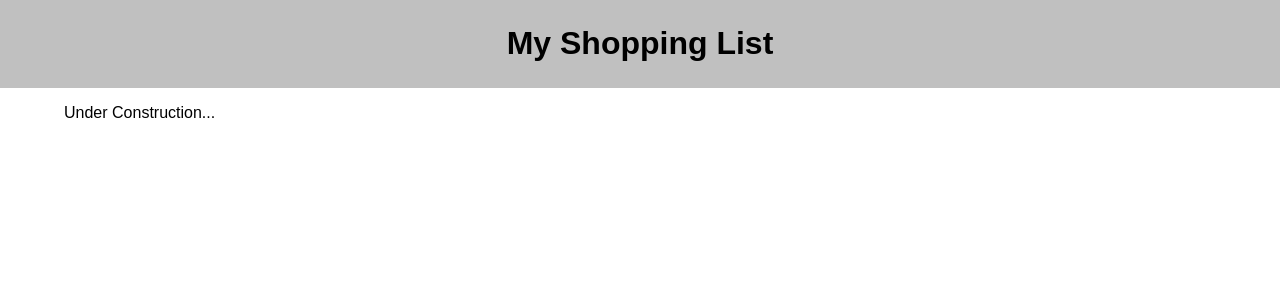
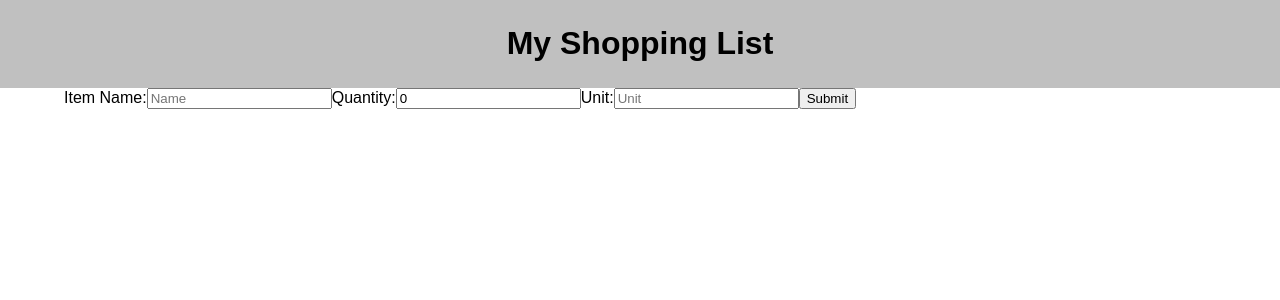
Before and after one commit to W1gglez/group-fs-react-shopping-list, a React (Vite) app: page / in a window 1280 px wide. Shown: the top 300 px of the page. Built offline with nearby package versions, Linux system fonts and the light colour scheme; no server answers.

Commit message:
Add form component to app

```diff
--- a/src/components/AddFoodForm/AddFoodForm.jsx
+++ b/src/components/AddFoodForm/AddFoodForm.jsx
@@ -2,35 +2,56 @@ import React from "react";
 import { useState } from "react";
 import axios from "axios";
 
-export default function AddFoodForm () {
-    const [itemNameForm, setItemNameForm] = useState('');
-    const [itemQuantityForm, setItemQuantityForm] = useState(0);
-    const [itemUnitForm, setItemUnitForm] = useState('');
+export default function AddFoodForm({ fetchInventory }) {
+  const [itemName, setItemName] = useState('');
+  const [itemQuantity, setItemQuantity] = useState(0);
+  const [itemUnit, setItemUnit] = useState('');
 
   function submitHandler(event) {
     event.preventDefault();
-        axios.post("/api/inventory", newStudent)
-        .then((response) => {
-          //getSomething
+    axios
+      .post('/api/inventory', {
+        name: itemName,
+        quantity: itemQuantity,
+        unit: itemUnit,
+      })
+      .then(() => {
+        fetchInventory();
+        setItemName('');
+        setItemQuantity(0);
+        setItemUnit('');
       })
       .catch((err) => {
-          alert("Error Adding inventory");
+        alert('Error Adding Item');
         console.log(err);
       });
-
   }
   return (
     <>
       <form onSubmit={submitHandler}>
-            <label for="name">Item Name:</label>
-            <input value={foodForm} onChange={(evt) => setItemNameForm(evt.target.value)} name="name" placeholder="name"></input>
-            <label for="quantity">How Many?:</label>
-            <input value={foodForm} onChange={(evt) => setItemQuantityForm(evt.target.value)}  name="quantity" placeholder="Quantity"></input>
-            <label for="unit">Unit:</label>
-            <input value={foodForm} onChange={(evt) => setItemUnitForm(evt.target.value)}  name="unit" placeholder="Unit"></input>
+        <label>Item Name:</label>
+        <input
+          value={itemName}
+          onChange={(evt) => setItemName(evt.target.value)}
+          name='name'
+          placeholder='Name'
+        ></input>
+        <label>Quantity:</label>
+        <input
+          value={itemQuantity}
+          onChange={(evt) => setItemQuantity(evt.target.value)}
+          name='quantity'
+          placeholder='Quantity'
+        ></input>
+        <label>Unit:</label>
+        <input
+          value={itemUnit}
+          onChange={(evt) => setItemUnit(evt.target.value)}
+          name='unit'
+          placeholder='Unit'
+        ></input>
         <button>Submit</button>
       </form>
     </>
-
-    )
+  );
 }
--- a/src/components/App/App.jsx
+++ b/src/components/App/App.jsx
@@ -3,6 +3,7 @@ import axios from 'axios';
 import Header from '../Header/Header.jsx';
 import './App.css';
 import { useState, useEffect } from 'react';
+import AddFoodForm from '../AddFoodForm/AddFoodForm.jsx';
 
 function App() {
   const [invList, setInvList] = useState([]);
@@ -22,7 +23,7 @@ function App() {
     <div className='App'>
       <Header />
       <main>
-        <p>Under Construction...</p>
+        <AddFoodForm fetchInventory={fetchInventory} />
       </main>
     </div>
   );
```
Lines whose indentation alone changed are shown as unchanged.
